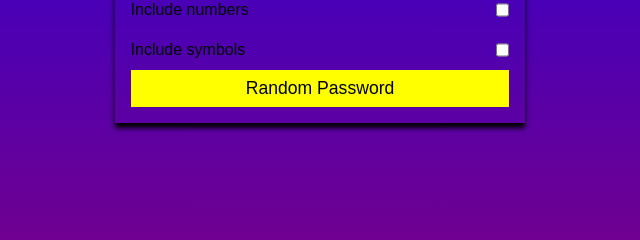
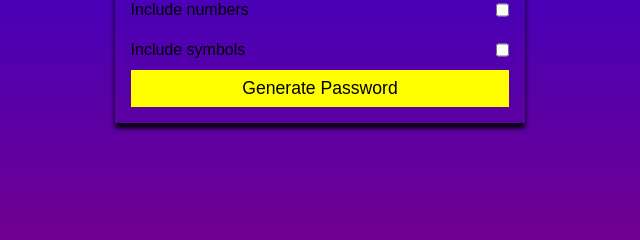
Before and after one commit to HoseaNganga/Password-Generator, a plain HTML site: page index.html in a window 1280 px wide. Shown: the part 456-696 px from the top of the page, 320-960 px from the left. Drawn offline with Linux system fonts and the light colour scheme; a web font is replaced by a local one.

Commit message:
Update index.html

```diff
--- a/index.html
+++ b/index.html
@@ -51,7 +51,7 @@
           <input type="checkbox" id="symbols" />
         </div>
       </form>
-      <button class="generateButton">Random Password</button>
+      <button class="generateButton">Generate Password</button>
     </div>
   </body>
 </html>
```
